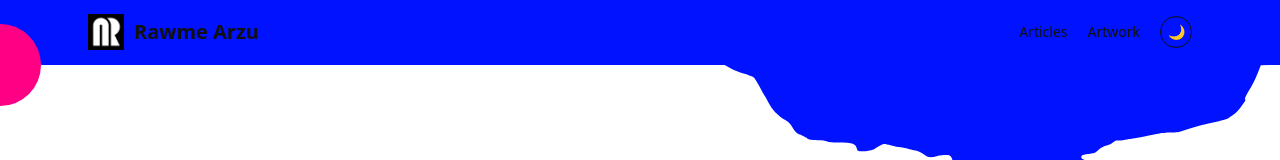
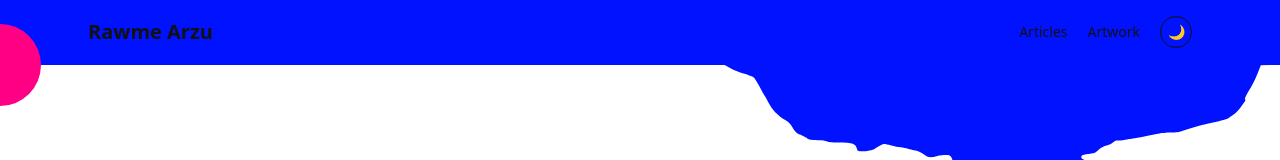
Before and after one commit to GameHunt7062/vercel-content-site, a Next.js app: page / in a window 1280 px wide. Shown: the top 160 px of the page. Built offline with nearby package versions, Linux system fonts and the light colour scheme; no server answers; the database is empty; a web font is replaced by a local one.

Commit message:
Add files via upload

```diff
--- a/components/Navbar.tsx
+++ b/components/Navbar.tsx
@@ -1,4 +1,3 @@
-import Image from "next/image";
 import Link from "next/link";
 import { AdminOnly } from "@/components/admin/AdminProvider";
 import ThemeToggle from "@/components/ThemeToggle";
@@ -7,10 +6,7 @@ export default function Navbar() {
   return (
     <nav className="border-b bg-white dark:bg-zinc-900 dark:border-zinc-800">
       <div className="max-w-6xl mx-auto px-6 h-16 flex items-center justify-between">
-        <Link href="/" className="flex items-center gap-2.5 font-bold text-xl" aria-label="Rawme Arzu - home">
-          <Image src="/logo.png" alt="" width={36} height={36} priority className="h-9 w-9" />
-          <span>Rawme Arzu</span>
-        </Link>
+        <Link href="/" className="font-bold text-xl">Rawme Arzu</Link>
         <div className="flex items-center gap-5 text-sm">
           <Link href="/articles">Articles</Link>
           <Link href="/art">Artwork</Link>
```
Also changed, not shown: 1 other file (tests, documents, lock files or other folders).
